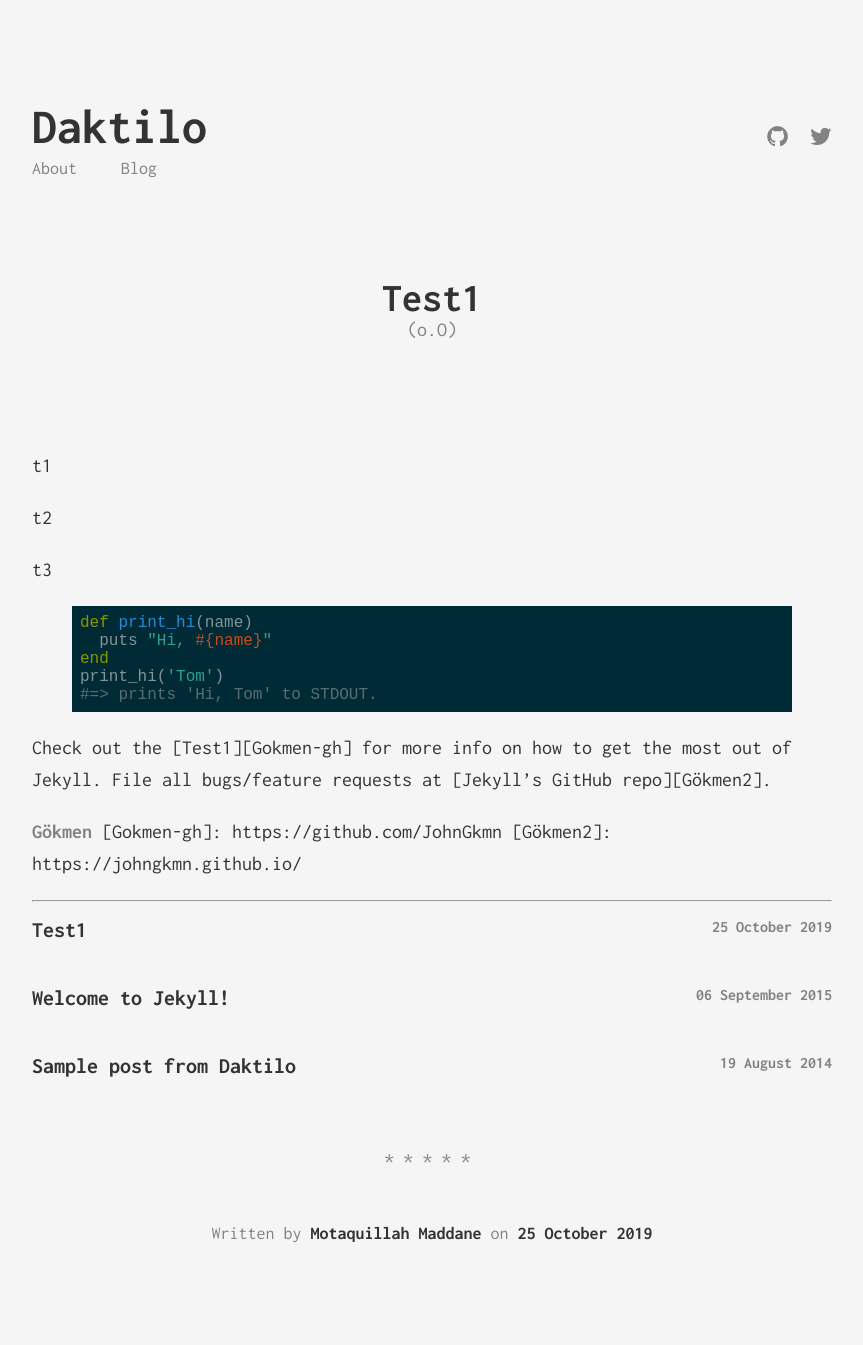
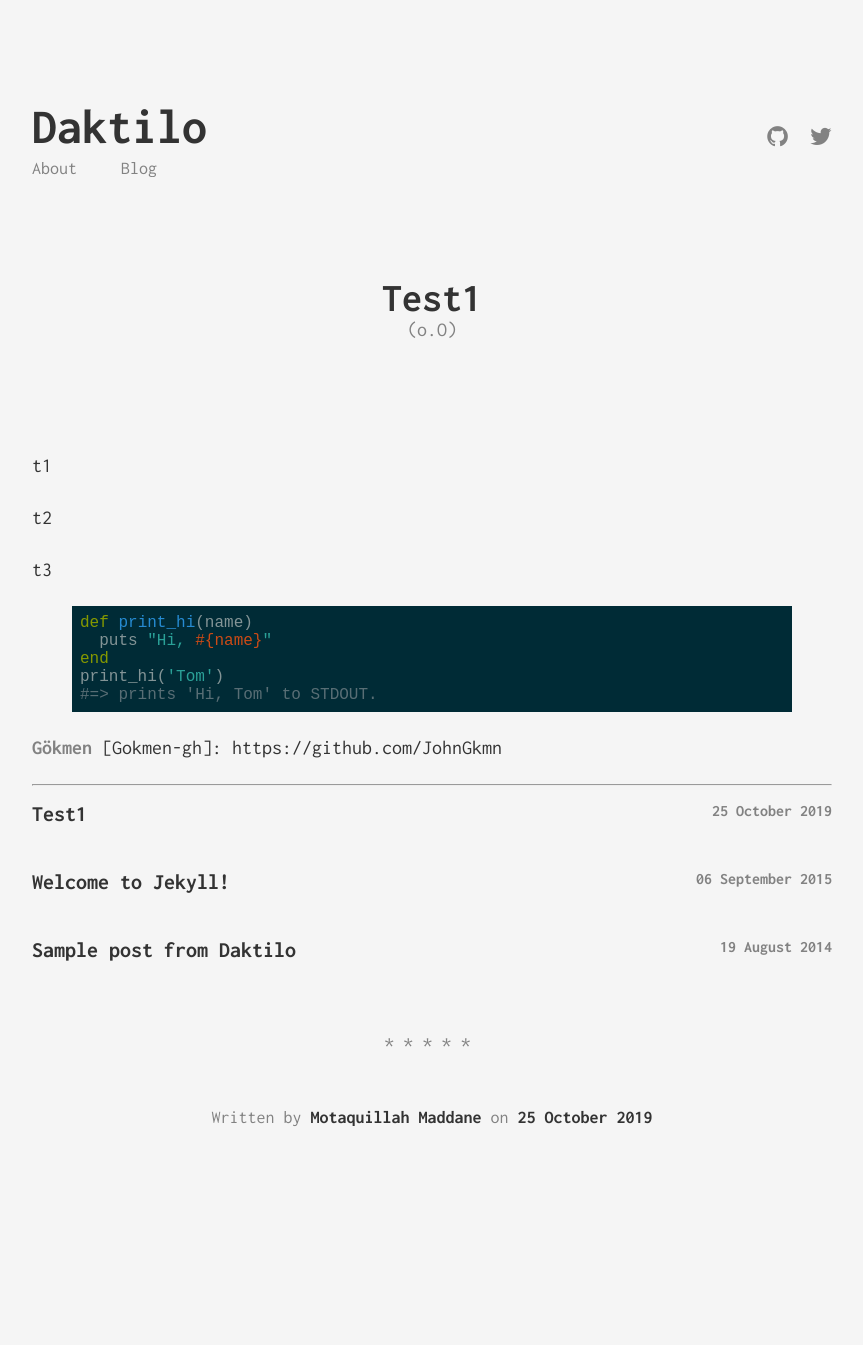
Before and after one commit to JohnGkmn/JohnGkmn.github.io, a Jekyll site: the page built from _posts/2019-10-25-test1-xxx.markdown, in a window 1280 px wide. Shown: the whole page, without its empty margins (208-1071 px from the left). Built offline with Jekyll 4.4.1, drawn with Linux system fonts in a browser that asks for light colours; after the commit the page ends 1229 px from its top, so only the background shows below that.

Commit message:
Update 2019-10-25-test1-xxx.markdown

```diff
--- a/_posts/2019-10-25-test1-xxx.markdown
+++ b/_posts/2019-10-25-test1-xxx.markdown
@@ -19,12 +19,12 @@
 #=> prints 'Hi, Tom' to STDOUT.
 {% endhighlight %}
 
-Check out the [Test1][Gokmen-gh] for more info on how to get the most out of Jekyll. File all bugs/feature requests at [Jekyll’s GitHub repo][Gökmen2].
+[Gökmen](https://johngkmn.github.io/)
+[Gokmen-gh]: https://github.com/JohnGkmn
 
-[Gökmen](https://johngkmn.github.io/)
-[Gokmen-gh]:    https://github.com/JohnGkmn
-[Gökmen2]:      https://johngkmn.github.io/
-
+[jekyll]:      http://jekyllrb.com
+[jekyll-gh]:   https://github.com/jekyll/jekyll
+[jekyll-help]: https://github.com/jekyll/jekyll-help
 
 ---
 <ul class="list-posts">
```
